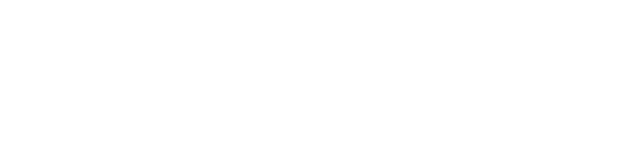
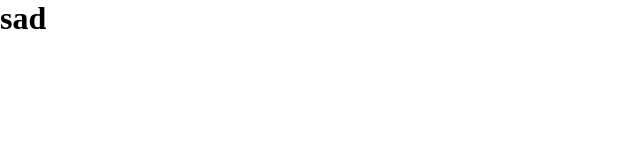
Before and after one commit to Auriium/Auriium.github.io, a plain HTML site: page index.html in a window 1280 px wide. Shown: the full height of the page, 0-640 px from the left. Drawn offline with Linux system fonts and the light colour scheme.

Commit message:
add files (oh god)

```diff
--- a/index.html
+++ b/index.html
@@ -1,9 +1,11 @@
-
+<html>
     <head>
         <title>auriium.github.io</title>
         <link rel="stylesheet", href="style.css">
     </head>
 
     <body>
+        <h1>sad</h1>
         <div class="main"></div>
     </body>
+</html>
```
Lines whose indentation alone changed are shown as unchanged.
